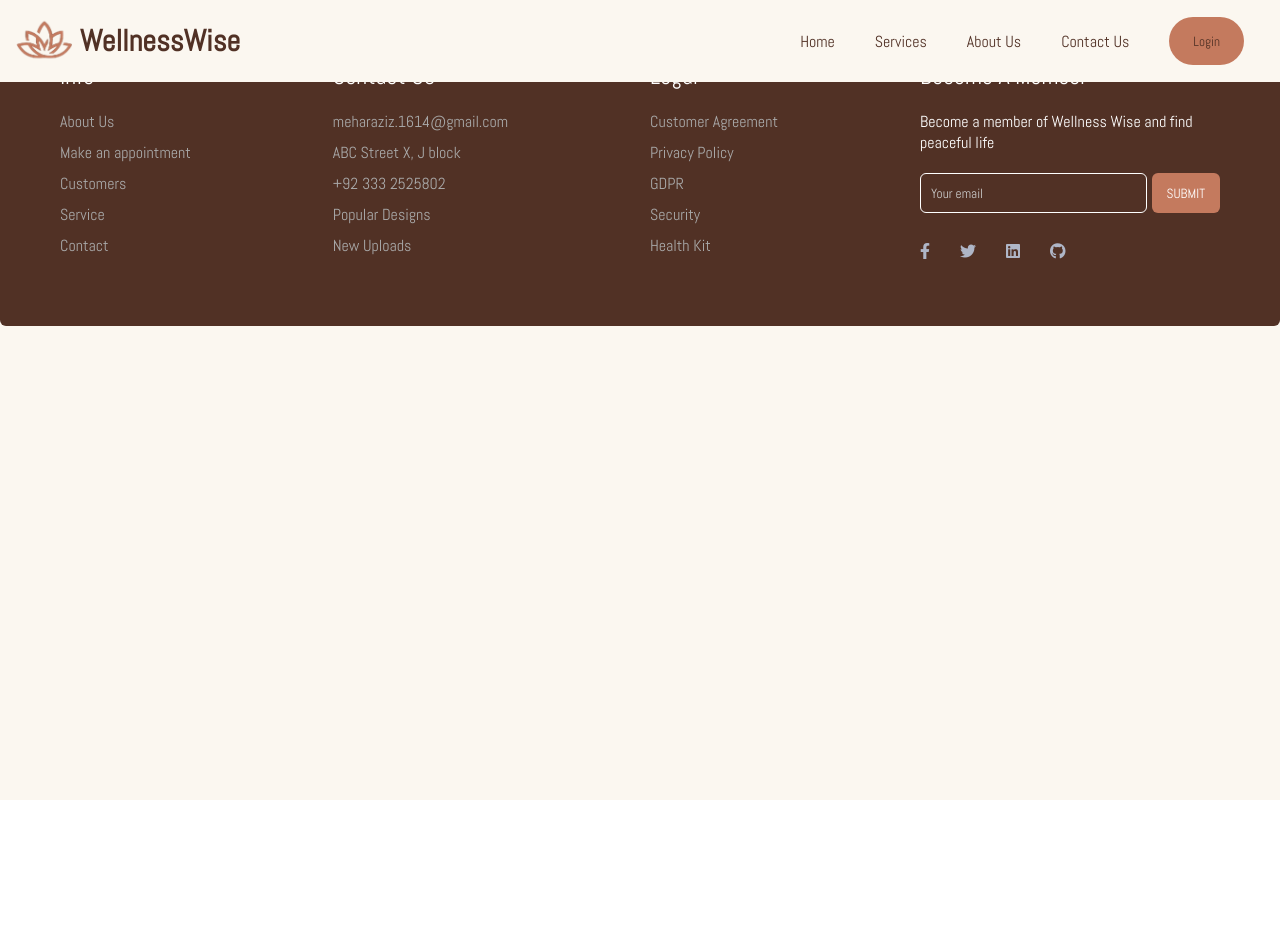
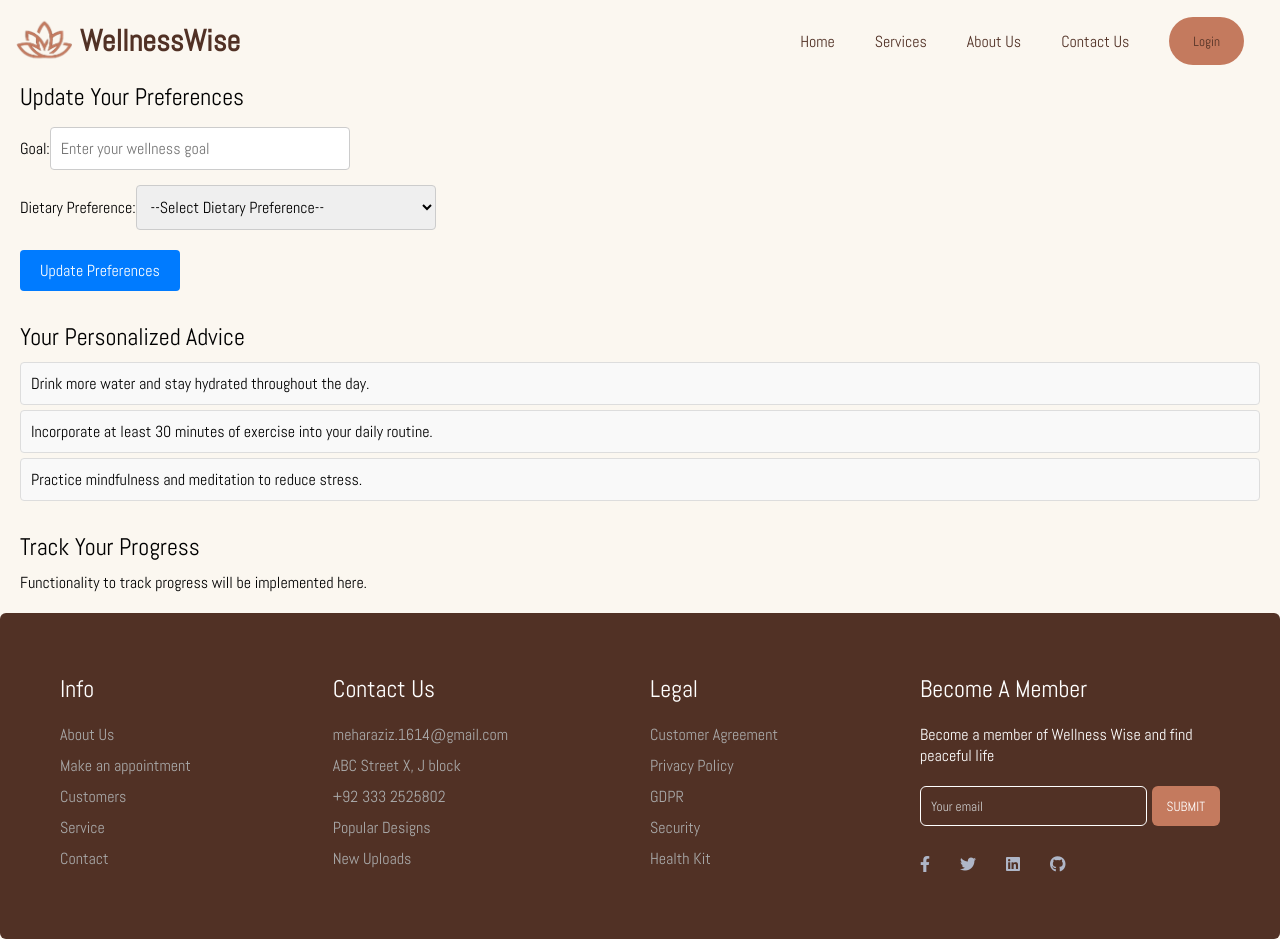
Before and after one commit to Mehar-Aziz/WellnessWise, a React (Create React App) app in the folder wellnesswise-frontend/: page /advice in a window 1280 px wide. Before the commit the page ends 800 px from the top, so only its background shows below. Built offline with nearby package versions, Linux system fonts and the light colour scheme.

Commit message:
Advice Link

```diff
--- a/wellnesswise-frontend/src/App.js
+++ b/wellnesswise-frontend/src/App.js
@@ -11,6 +11,7 @@ import Profile from "./pages/profile";
 import { UserProvider } from "./context/UserContext";
 import Resources from "./pages/Resources";
 import Connections from "./pages/Connection";
+import Advice from "./pages/Advice";
 
 
 
@@ -37,6 +38,7 @@ function App() {
           <Route path="/profile" element={<Profile />} />
           <Route path="/resources" element={<Resources />} />
           <Route path="/connection" element={<Connections />} />
+          <Route path="/advice" element={<Advice />} />
         </Routes>
 
         { showNav &&
--- /dev/null
+++ b/wellnesswise-frontend/src/pages/Advice.css
@@ -0,0 +1,72 @@
+.personalized-advice-page {
+    font-family: Arial, sans-serif;
+    padding: 20px;
+  }
+
+  .preferences-form {
+    margin-bottom: 30px;
+  }
+
+  .preferences-form h2 {
+    margin-bottom: 10px;
+  }
+
+  .preferences-form label {
+    display: block;
+    margin-bottom: 10px;
+  }
+
+  .preferences-form input[type="text"],
+  .preferences-form select {
+    padding: 10px;
+    border: 1px solid #ccc;
+    border-radius: 4px;
+    font-size: 16px;
+    width: 100%;
+    max-width: 300px;
+    margin-top: 5px;
+  }
+
+  .preferences-form button {
+    padding: 10px 20px;
+    background-color: #007BFF;
+    color: #fff;
+    border: none;
+    border-radius: 4px;
+    font-size: 16px;
+    cursor: pointer;
+    margin-top: 10px;
+  }
+
+  .preferences-form button:hover {
+    background-color: #0056b3;
+  }
+
+  .advice-section {
+    margin-top: 30px;
+  }
+
+  .advice-section h2 {
+    margin-bottom: 10px;
+  }
+
+  .advice-section ul {
+    list-style-type: none;
+    padding: 0;
+  }
+
+  .advice-section li {
+    background-color: #f9f9f9;
+    padding: 10px;
+    border: 1px solid #ddd;
+    border-radius: 4px;
+    margin-bottom: 5px;
+  }
+
+  .progress-tracker {
+    margin-top: 30px;
+  }
+
+  .progress-tracker h2 {
+    margin-bottom: 10px;
+  }
--- /dev/null
+++ b/wellnesswise-frontend/src/pages/Advice.js
@@ -0,0 +1,84 @@
+import React, { useState } from 'react';
+import './Advice.css';
+
+const initialAdvice = [
+  { id: 1, advice: 'Drink more water and stay hydrated throughout the day.' },
+  { id: 2, advice: 'Incorporate at least 30 minutes of exercise into your daily routine.' },
+  { id: 3, advice: 'Practice mindfulness and meditation to reduce stress.' },
+];
+
+const Advice = () => {
+  const [userPreferences, setUserPreferences] = useState({
+    goal: '',
+    dietaryPreference: '',
+  });
+
+  const [personalizedAdvice, setPersonalizedAdvice] = useState(initialAdvice);
+
+  const handlePreferenceChange = (event) => {
+    const { name, value } = event.target;
+    setUserPreferences((prevPreferences) => ({
+      ...prevPreferences,
+      [name]: value,
+    }));
+  };
+
+  const handleUpdatePreferences = () => {
+    // Logic to generate personalized advice based on userPreferences
+    // This is a placeholder, as the actual advice generation would be done on the backend
+    alert('Preferences updated! Advice will be adjusted accordingly.');
+  };
+
+  return (
+    <div className="personalized-advice-page">
+      <h1>Personalized Advice</h1>
+      <p>Receive personalized wellness advice based on your profile and goals.</p>
+
+      <div className="preferences-form">
+        <h2>Update Your Preferences</h2>
+        <label>
+          Goal:
+          <input
+            type="text"
+            name="goal"
+            value={userPreferences.goal}
+            onChange={handlePreferenceChange}
+            placeholder="Enter your wellness goal"
+          />
+        </label>
+        <label>
+          Dietary Preference:
+          <select
+            name="dietaryPreference"
+            value={userPreferences.dietaryPreference}
+            onChange={handlePreferenceChange}
+          >
+            <option value="">--Select Dietary Preference--</option>
+            <option value="vegan">Vegan</option>
+            <option value="vegetarian">Vegetarian</option>
+            <option value="paleo">Paleo</option>
+            <option value="keto">Keto</option>
+            <option value="other">Other</option>
+          </select>
+        </label>
+        <button onClick={handleUpdatePreferences}>Update Preferences</button>
+      </div>
+
+      <div className="advice-section">
+        <h2>Your Personalized Advice</h2>
+        <ul>
+          {personalizedAdvice.map((item) => (
+            <li key={item.id}>{item.advice}</li>
+          ))}
+        </ul>
+      </div>
+
+      <div className="progress-tracker">
+        <h2>Track Your Progress</h2>
+        <p>Functionality to track progress will be implemented here.</p>
+      </div>
+    </div>
+  );
+};
+
+export default Advice;
--- a/wellnesswise-frontend/src/pages/profile.js
+++ b/wellnesswise-frontend/src/pages/profile.js
@@ -13,7 +13,9 @@ const Profile = () => {
     e.preventDefault();
     navigate('/resources');
   };
-
+  const handleAdvice = () => {
+    navigate('advice')
+  }
   return (
     <div className="user-profile">
       <h1>USER PROFILE</h1>
@@ -24,7 +26,7 @@ const Profile = () => {
         <p>{userData.address}</p>
         <div className="button-group">
           <button className="follow-btn" onClick={handleResources}>RESOURCES</button>
-          <button className="message-btn">GET ADVICE
+          <button className="message-btn" onClick={handleAdvice}>GET ADVICE
           </button>
         </div>
       </div>
```
